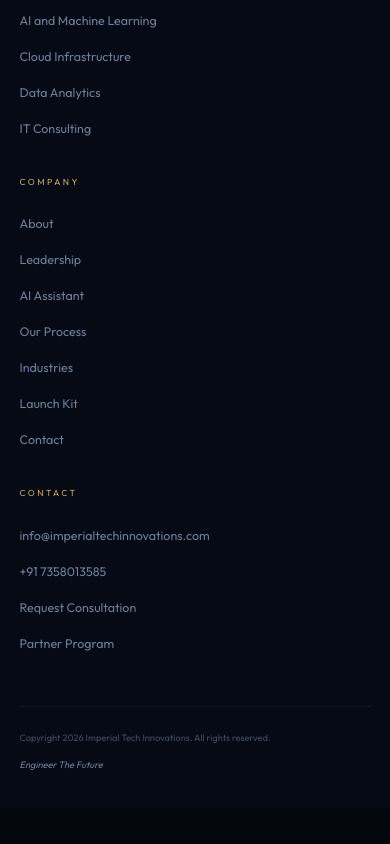
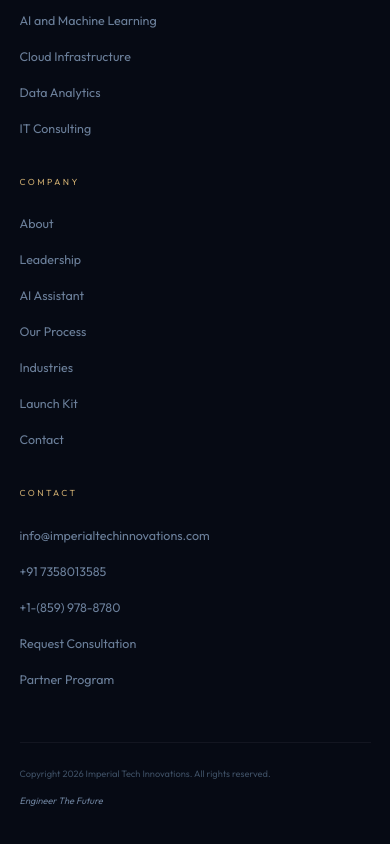
Before and after one commit to Imperial-Healthcare-Systems/ITI-Website, a Next.js app: page /about in a window 390 px wide. Shown: the part 3953-4797 px from the top of the page. Before the commit the page ends 4761 px from the top, so only its background shows below. Built offline with nearby package versions, Linux system fonts and the light colour scheme; a web font is replaced by a local one.

Commit message:
US Phone Number added

```diff
--- a/app/layout.tsx
+++ b/app/layout.tsx
@@ -33,7 +33,7 @@ const itiMono = DM_Mono({
 })
 
 export const metadata: Metadata = {
-  title: "Imperia.AI | AI Healthcare Revenue Cycle Management Platform",
+  title: "Imperial Tech Innovations | AI Healthcare Revenue Cycle Management Platform",
   description:
     "Imperia.ai by Imperial Healthcare Systems is an AI-powered healthcare revenue cycle management platform offering medical billing automation, denial management, predictive analytics, and revenue optimization.",
 
--- a/components/iti-content.ts
+++ b/components/iti-content.ts
@@ -457,6 +457,7 @@ export const footerSections: FooterSection[] = [
         href: "mailto:info@imperialtechinnovations.com",
       },
       { label: "+91 7358013585", href: "tel:+917358013585" },
+      { label: "+1-(859) 978-8780", href: "tel:+18599788780" },
       { label: "Request Consultation", href: "/#contact" },
       { label: "Partner Program", href: "/#contact" },
     ],
```
